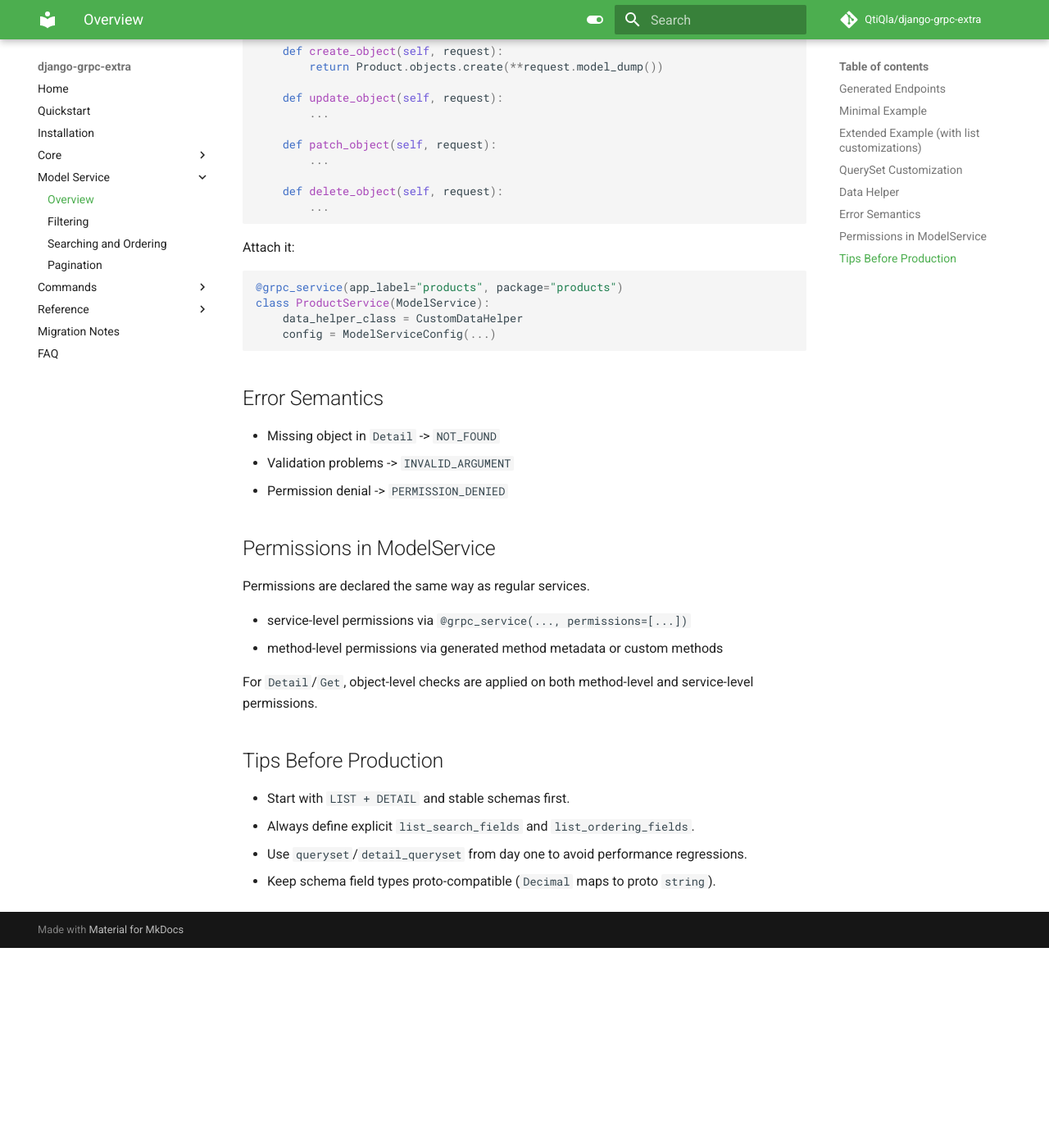
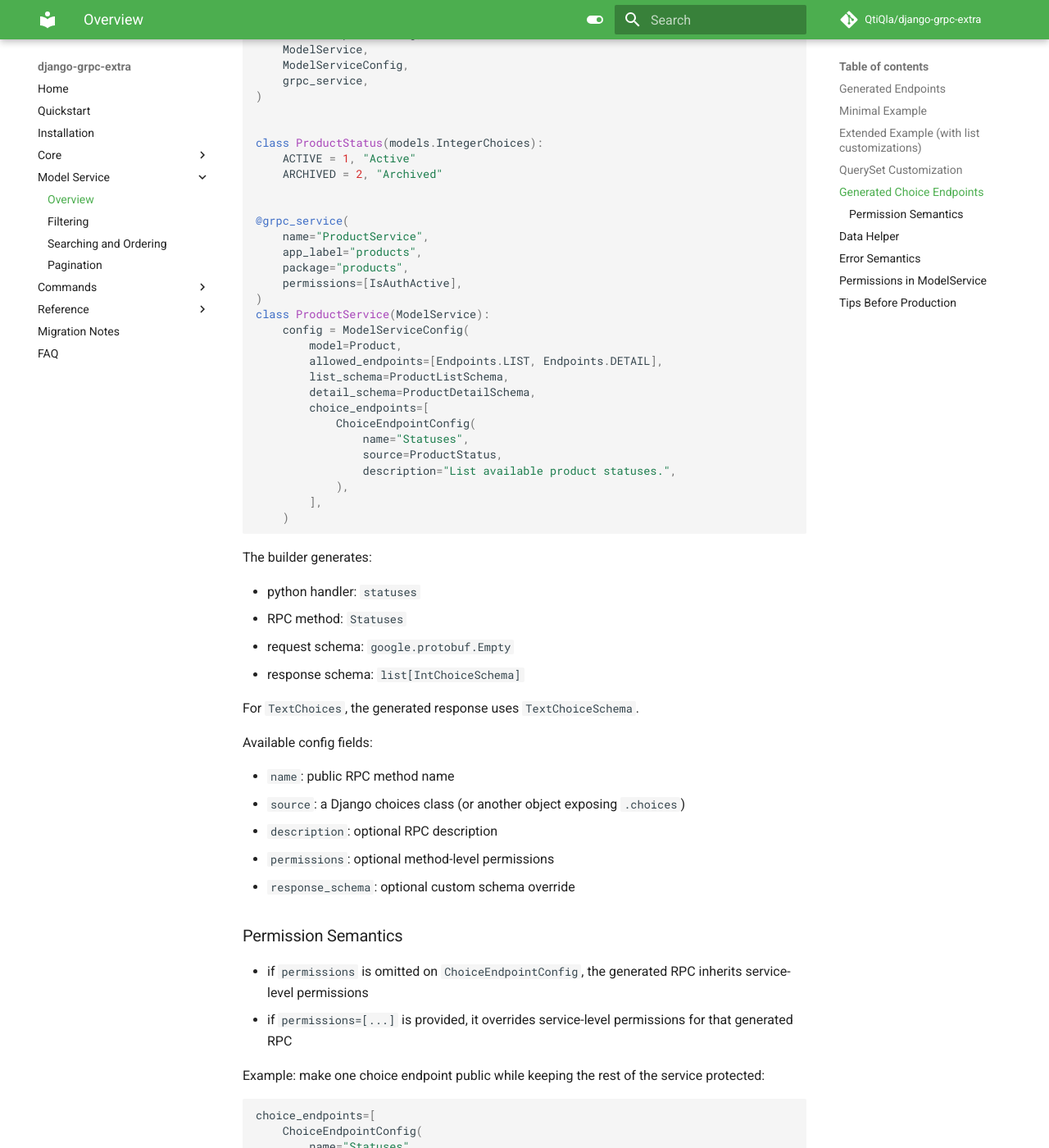
Before and after one commit to QtiQla/django-grpc-extra, an MkDocs documentation site: the page built from docs/model-service/overview.md, in a window 1280 px wide and 1400 px high, scrolled down 2865 px. Shown: the whole window at 82% size. Built offline with MkDocs 1.6.1 and Material for MkDocs 9.7.7, drawn with Linux system fonts in a browser that asks for light colours; comment, search, counter and statistics services are not loaded; before the commit the page ends 4021 px from its top, so only the background shows below that; some of the changed text lies outside the part shown.

Commit message:
method-level permission override behavior

````diff
--- a/.pre-commit-config.yaml
+++ b/.pre-commit-config.yaml
@@ -11,19 +11,19 @@
     hooks:
       - id: formatting_project
         name: Formatting
-        entry: make format
+        entry: bash -c 'if [ -f ".venv/bin/activate" ]; then source .venv/bin/activate; fi; make format'
         language: python
         pass_filenames: false
         always_run: true
       - id: linting_project
         name: Linting
-        entry: make lint
+        entry: bash -c 'if [ -f ".venv/bin/activate" ]; then source .venv/bin/activate; fi; make lint'
         language: python
         pass_filenames: false
         always_run: true
       - id: tests_project
         name: Tests
-        entry: make test
+        entry: bash -c 'if [ -f ".venv/bin/activate" ]; then source .venv/bin/activate; fi; make test'
         language: python
         pass_filenames: false
         always_run: true
--- a/docs/model-service/overview.md
+++ b/docs/model-service/overview.md
@@ -111,6 +111,85 @@
 - avoids N+1 queries
 - keeps endpoint-specific performance predictable
 
+## Generated Choice Endpoints
+
+`ModelService` can also generate read-only RPCs for Django `IntegerChoices` and `TextChoices`.
+
+This is useful when the service should expose enum-like reference data for clients, DWH services, forms, or other integrations without hand-writing one method per choice set.
+
+```python
+from django.db import models
+
+from grpc_extra import (
+    AllowedEndpoints as Endpoints,
+    ChoiceEndpointConfig,
+    ModelService,
+    ModelServiceConfig,
+    grpc_service,
+)
+
+
+class ProductStatus(models.IntegerChoices):
+    ACTIVE = 1, "Active"
+    ARCHIVED = 2, "Archived"
+
+
+@grpc_service(
+    name="ProductService",
+    app_label="products",
+    package="products",
+    permissions=[IsAuthActive],
+)
+class ProductService(ModelService):
+    config = ModelServiceConfig(
+        model=Product,
+        allowed_endpoints=[Endpoints.LIST, Endpoints.DETAIL],
+        list_schema=ProductListSchema,
+        detail_schema=ProductDetailSchema,
+        choice_endpoints=[
+            ChoiceEndpointConfig(
+                name="Statuses",
+                source=ProductStatus,
+                description="List available product statuses.",
+            ),
+        ],
+    )
+```
+
+The builder generates:
+
+- python handler: `statuses`
+- RPC method: `Statuses`
+- request schema: `google.protobuf.Empty`
+- response schema: `list[IntChoiceSchema]`
+
+For `TextChoices`, the generated response uses `TextChoiceSchema`.
+
+Available config fields:
+
+- `name`: public RPC method name
+- `source`: a Django choices class (or another object exposing `.choices`)
+- `description`: optional RPC description
+- `permissions`: optional method-level permissions
+- `response_schema`: optional custom schema override
+
+### Permission Semantics
+
+- if `permissions` is omitted on `ChoiceEndpointConfig`, the generated RPC inherits service-level permissions
+- if `permissions=[...]` is provided, it overrides service-level permissions for that generated RPC
+
+Example: make one choice endpoint public while keeping the rest of the service protected:
+
+```python
+choice_endpoints=[
+    ChoiceEndpointConfig(
+        name="Statuses",
+        source=ProductStatus,
+        permissions=[AllowAny],
+    ),
+]
+```
+
 ## Data Helper
 
 You can replace storage logic with custom helper:
@@ -160,8 +239,9 @@
 
 - service-level permissions via `@grpc_service(..., permissions=[...])`
 - method-level permissions via generated method metadata or custom methods
+- method-level permissions override service-level permissions when declared explicitly
 
-For `Detail`/`Get`, object-level checks are applied on both method-level and service-level permissions.
+For `Detail`/`Get`, object-level checks are applied on both method-level and service-level permissions only when the method does not override service-level permissions.
 
 ## Tips Before Production
 
--- a/grpc_extra/__init__.py
+++ b/grpc_extra/__init__.py
@@ -26,11 +26,14 @@
 )
 from .model import (
     AllowedEndpoints,
+    ChoiceEndpointConfig,
     DefaultModelDataHelper,
+    IntChoiceSchema,
     ModelDataHelper,
     ModelFilterSchema,
     ModelService,
     ModelServiceConfig,
+    TextChoiceSchema,
 )
 from .searching import BaseSearching, Searching, SearchingError
 
@@ -47,6 +50,9 @@
     "ModelService",
     "ModelServiceConfig",
     "AllowedEndpoints",
+    "ChoiceEndpointConfig",
+    "IntChoiceSchema",
+    "TextChoiceSchema",
     "ModelDataHelper",
     "DefaultModelDataHelper",
     "ModelFilterSchema",
--- a/pyproject.toml
+++ b/pyproject.toml
@@ -4,7 +4,7 @@
 
 [project]
 name = "django-grpc-extra"
-version = "0.2.1"
+version = "0.2.2"
 description = "Decorator-based gRPC integration for Django."
 readme = "README.md"
 requires-python = ">=3.10"
````
Also changed, not shown: CHANGELOG.md (+20 -0 lines), README.md (+2 -0 lines), docs/core/decorators.md (+6 -3 lines), docs/core/permissions.md (+43 -3 lines), docs/reference/errors.md (+1 -1 lines), 9 other files.
